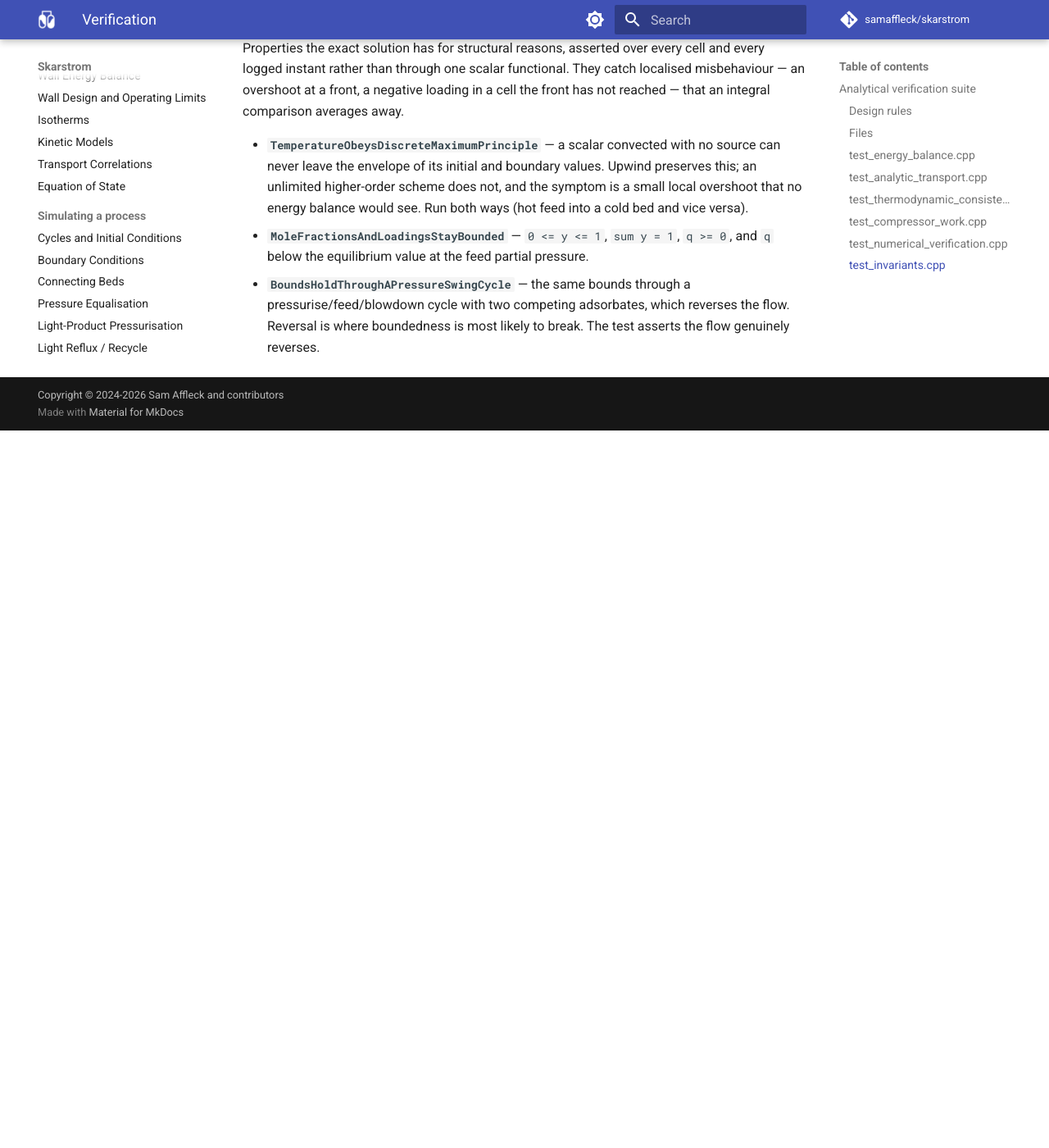
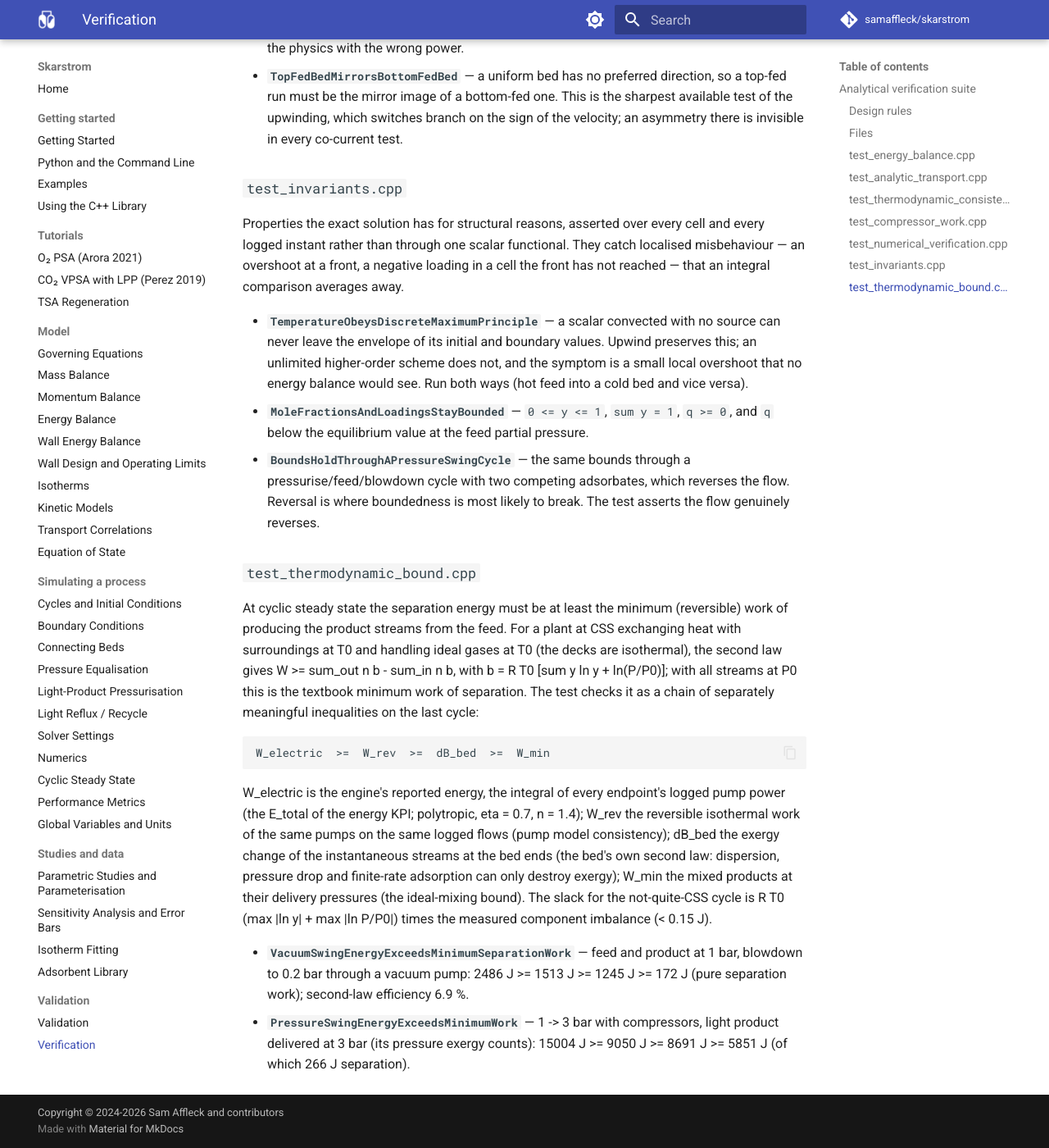
Before and after one commit to samaffleck/skarstrom, an MkDocs documentation site: the page built from docs/verification.md, in a window 1280 px wide and 1400 px high, scrolled down 6085 px. Shown: the whole window at 82% size. Built offline with MkDocs 1.6.1 and Material for MkDocs 9.7.7, drawn with Linux system fonts in a browser that asks for light colours; comment, search, counter and statistics services are not loaded; before the commit the page ends 6610 px from its top, so only the background shows below that; some of the changed text lies outside the part shown.

Commit message:
Verification: thermodynamic bound on the separation energy
At cyclic steady state, on an isothermal vacuum-swing and pressure-swing
cycle, the logged pump energy >= the reversible pump work >= the bed's
exergy change >= the minimum work of separation of the mixed products.

Co-Authored-By: Claude Opus 5.5 <noreply@anthropic.com>
Claude-Session: https://claude.ai/code/session_01LRbL7UgBaBytTLu7rMguxZ
Signed-off-by: Claude <noreply@anthropic.com>

```diff
--- a/docs/verification.md
+++ b/docs/verification.md
@@ -73,6 +73,7 @@ This complements the existing coverage rather than duplicating it:
 | `test_invariants.cpp` | Maximum principle, composition and loading bounds |
 | `test_robustness_guards.cpp` | Steep fronts and thin walls stay finite and bounded |
 | `test_robustness_fuzz.cpp` | Randomised physical decks converge or fail cleanly, never silently NaN |
+| `test_thermodynamic_bound.cpp` | Separation energy at CSS against the reversible pump work, the bed exergy change and the minimum work |
 
 ### `test_energy_balance.cpp`
 
@@ -227,3 +228,32 @@ cell the front has not reached — that an integral comparison averages away.
   pressurise/feed/blowdown cycle with two competing adsorbates, which reverses
   the flow. Reversal is where boundedness is most likely to break. The test
   asserts the flow genuinely reverses.
+
+### `test_thermodynamic_bound.cpp`
+
+At cyclic steady state the separation energy must be at least the minimum
+(reversible) work of producing the product streams from the feed. For a
+plant at CSS exchanging heat with surroundings at T0 and handling ideal gases
+at T0 (the decks are isothermal), the second law gives
+W >= sum_out n b - sum_in n b, with b = R T0 [sum y ln y + ln(P/P0)]; with all
+streams at P0 this is the textbook minimum work of separation. The test
+checks it as a chain of separately meaningful inequalities on the last cycle:
+
+    W_electric  >=  W_rev  >=  dB_bed  >=  W_min
+
+W_electric is the engine's reported energy, the integral of every endpoint's
+logged pump power (the E_total of the energy KPI; polytropic, eta = 0.7,
+n = 1.4); W_rev the reversible isothermal work of the same pumps on the same
+logged flows (pump model consistency); dB_bed the exergy change of the
+instantaneous streams at the bed ends (the bed's own second law: dispersion,
+pressure drop and finite-rate adsorption can only destroy exergy); W_min the
+mixed products at their delivery pressures (the ideal-mixing bound). The
+slack for the not-quite-CSS cycle is R T0 (max |ln y| + max |ln P/P0|) times
+the measured component imbalance (< 0.15 J).
+
+- **`VacuumSwingEnergyExceedsMinimumSeparationWork`** — feed and product at
+  1 bar, blowdown to 0.2 bar through a vacuum pump: 2486 J >= 1513 J >=
+  1245 J >= 172 J (pure separation work); second-law efficiency 6.9 %.
+- **`PressureSwingEnergyExceedsMinimumWork`** — 1 -> 3 bar with compressors,
+  light product delivered at 3 bar (its pressure exergy counts): 15004 J >=
+  9050 J >= 8691 J >= 5851 J (of which 266 J separation).
```
Also changed, not shown: other parts of docs/verification.md (+1 -1 lines), CHANGELOG.md (+6 -0 lines), 2 other files.
